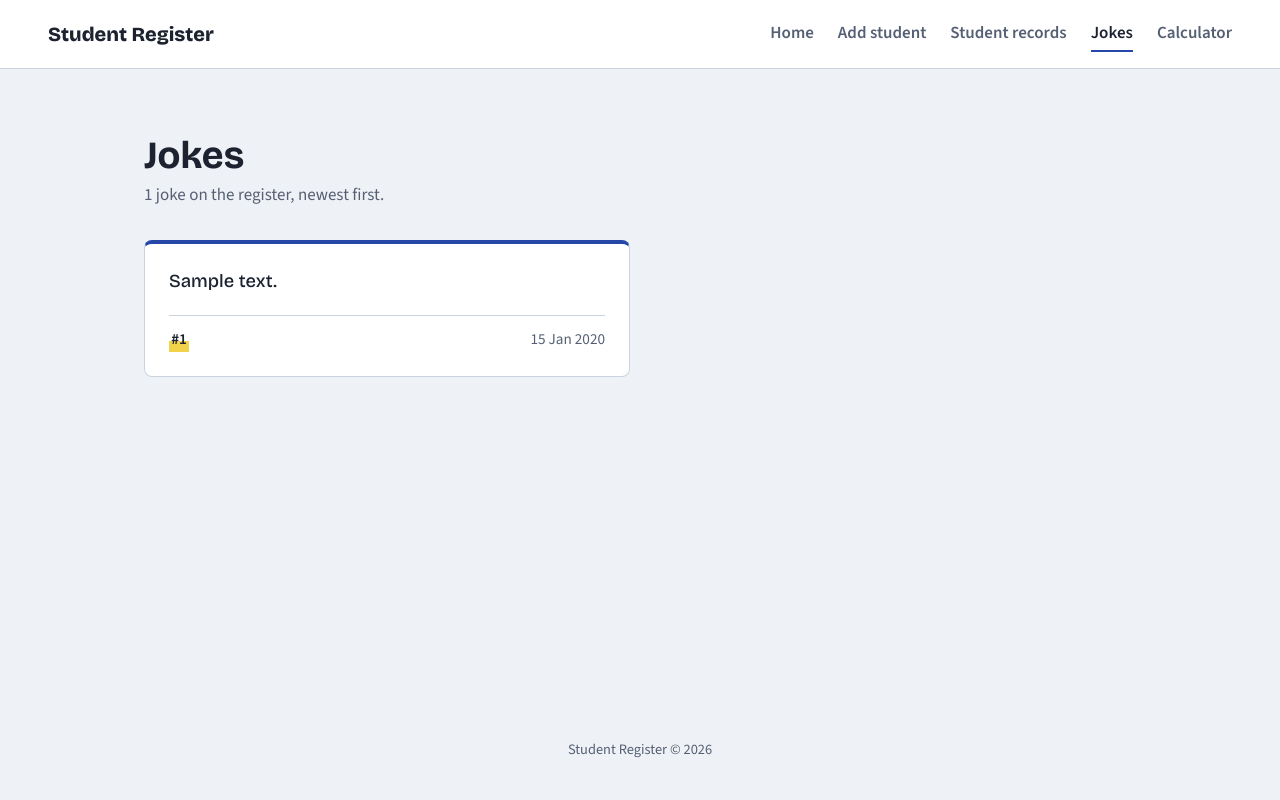
After one commit to DarkRedColor/web_programing_1, a PHP site: page /jokes.php in a window 1280 px wide. The commit adds this page. Run offline with PHP 8.4, Linux system fonts and the light colour scheme; tables that the repository leaves empty or names only in its code hold one stand-in row (values such as "Sample post").

Commit message:
feat: add Joke model

```diff
--- /dev/null
+++ b/app/Models/Joke.php
@@ -0,0 +1,20 @@
+<?php
+namespace App\Models;
+
+use App\Database\Model;
+
+class Joke extends Model
+{
+    protected static string $table = 'joke';
+
+    protected static array $fillable = [
+        'joketext',
+        'jokedate',
+    ];
+
+    /** Date the joke was added, e.g. "13 Oct 2026". */
+    public function postedOn(): string
+    {
+        return date('j M Y', strtotime($this->jokedate));
+    }
+}
--- a/assets/style.css
+++ b/assets/style.css
@@ -269,13 +269,55 @@ td form { margin: 0; }
     text-align: center;
 }
 .empty p { margin: 0; }
-#calculator_table {
-    border: 1px;
-    cellpadding: 5px;
-    border-collapse: separate;
-    border-spacing: 5px;
-    width: 600px;
+
+/* Jokes page: each joke is a sheet of paper on a ruled register line */
+.jokes {
+    list-style: none;
+    margin: 0;
+    padding: 0;
+    display: grid;
+    grid-template-columns: repeat(auto-fill, minmax(min(100%, 20rem), 1fr));
+    gap: 1.25rem;
 }
-#calculator_table tr {
-    align-items: center;
+
+.joke {
+    display: flex;
+    flex-direction: column;
+    background: var(--sheet);
+    border: 1px solid var(--rule);
+    border-top: 4px solid var(--blue);
+    border-radius: 8px;
+    padding: 1.5rem;
 }
+
+.joke blockquote { margin: 0 0 1.25rem; flex: 1; }
+.joke blockquote p {
+    margin: 0;
+    font: 500 1.15rem/1.5 var(--display);
+}
+
+.joke-meta {
+    display: flex;
+    justify-content: space-between;
+    align-items: baseline;
+    margin: 0;
+    padding-top: 0.75rem;
+    border-top: 1px solid var(--rule);
+    color: var(--ink-soft);
+    font-size: 0.95rem;
+}
+
+.joke-number {
+    font-weight: 600;
+    color: var(--ink);
+    background: linear-gradient(transparent 55%, var(--highlight) 55%);
+    padding: 0 0.15em;
+}
+
+code {
+    font-family: ui-monospace, Consolas, monospace;
+    font-size: 0.9em;
+    background: var(--paper);
+    padding: 0.1em 0.35em;
+    border-radius: 4px;
+}
--- a/includes/header.php
+++ b/includes/header.php
@@ -1,10 +1,11 @@
 <?php
 // Expects $pageTitle and $currentPage to be set by the page including this file.
 $nav = [
-    'index.php'    => 'Home',
-    'add.php'      => 'Add student',
-    'students.php' => 'Student records',
-    'calculator.php' => 'Calculator',
+        'index.php' => 'Home',
+        'add.php' => 'Add student',
+        'students.php' => 'Student records',
+        'jokes.php' => 'Jokes',
+        'calculator.php' => 'Calculator',
 ];
 ?>
 <!DOCTYPE html>
@@ -15,7 +16,8 @@ $nav = [
     <title><?= e($pageTitle) ?> | Student Register</title>
     <link rel="preconnect" href="https://fonts.googleapis.com">
     <link rel="preconnect" href="https://fonts.gstatic.com" crossorigin>
-    <link href="https://fonts.googleapis.com/css2?family=Bricolage+Grotesque:opsz,wght@12..96,500;12..96,700;12..96,800&family=Source+Sans+3:wght@400;600&display=swap" rel="stylesheet">
+    <link href="https://fonts.googleapis.com/css2?family=Bricolage+Grotesque:opsz,wght@12..96,500;12..96,700;12..96,800&family=Source+Sans+3:wght@400;600&display=swap"
+          rel="stylesheet">
     <link rel="stylesheet" href="assets/style.css">
 </head>
 <body>
@@ -28,6 +30,6 @@ $nav = [
     </nav>
 </header>
 <main>
-<?php if ($msg = take_flash()): ?>
-    <p class="flash" role="status"><?= e($msg) ?></p>
-<?php endif; ?>
+    <?php if ($msg = take_flash()): ?>
+        <p class="flash" role="status"><?= e($msg) ?></p>
+    <?php endif; ?>
--- /dev/null
+++ b/jokes.php
@@ -0,0 +1,40 @@
+<?php
+use App\Models\Joke;
+
+require_once __DIR__ . '/includes/helpers.php';
+
+$pageTitle   = 'Jokes';
+$currentPage = 'jokes.php';
+
+// Newest first; jokes from the same day are ordered by id.
+$jokes = Joke::orderBy('jokedate', 'desc')->orderBy('id', 'desc')->get();
+
+require __DIR__ . '/includes/header.php';
+?>
+
+<h1 class="page-title">Jokes</h1>
+<p class="page-intro">
+    <?= count($jokes) ?> <?= count($jokes) === 1 ? 'joke' : 'jokes' ?> on the register, newest first.
+</p>
+
+<?php if (!$jokes): ?>
+    <div class="empty">
+        <p>No jokes yet. Add some rows to the <code>joke</code> table and they'll show up here.</p>
+    </div>
+<?php else: ?>
+    <ol class="jokes">
+        <?php foreach ($jokes as $joke): ?>
+            <li class="joke">
+                <blockquote>
+                    <p><?= nl2br(e($joke->joketext)) ?></p>
+                </blockquote>
+                <p class="joke-meta">
+                    <span class="joke-number">#<?= (int) $joke->id ?></span>
+                    <time datetime="<?= e($joke->jokedate) ?>"><?= e($joke->postedOn()) ?></time>
+                </p>
+            </li>
+        <?php endforeach; ?>
+    </ol>
+<?php endif; ?>
+
+<?php require __DIR__ . '/includes/footer.php'; ?>
```
Also changed, not shown: README.md.
